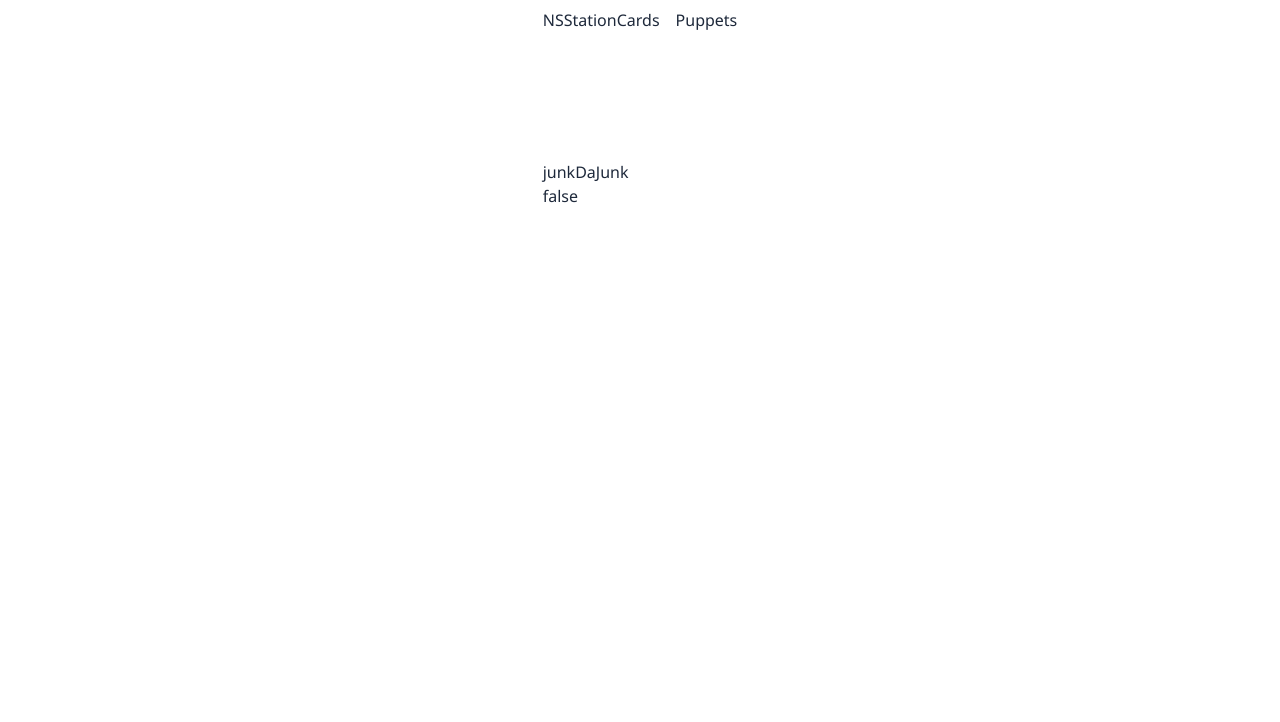
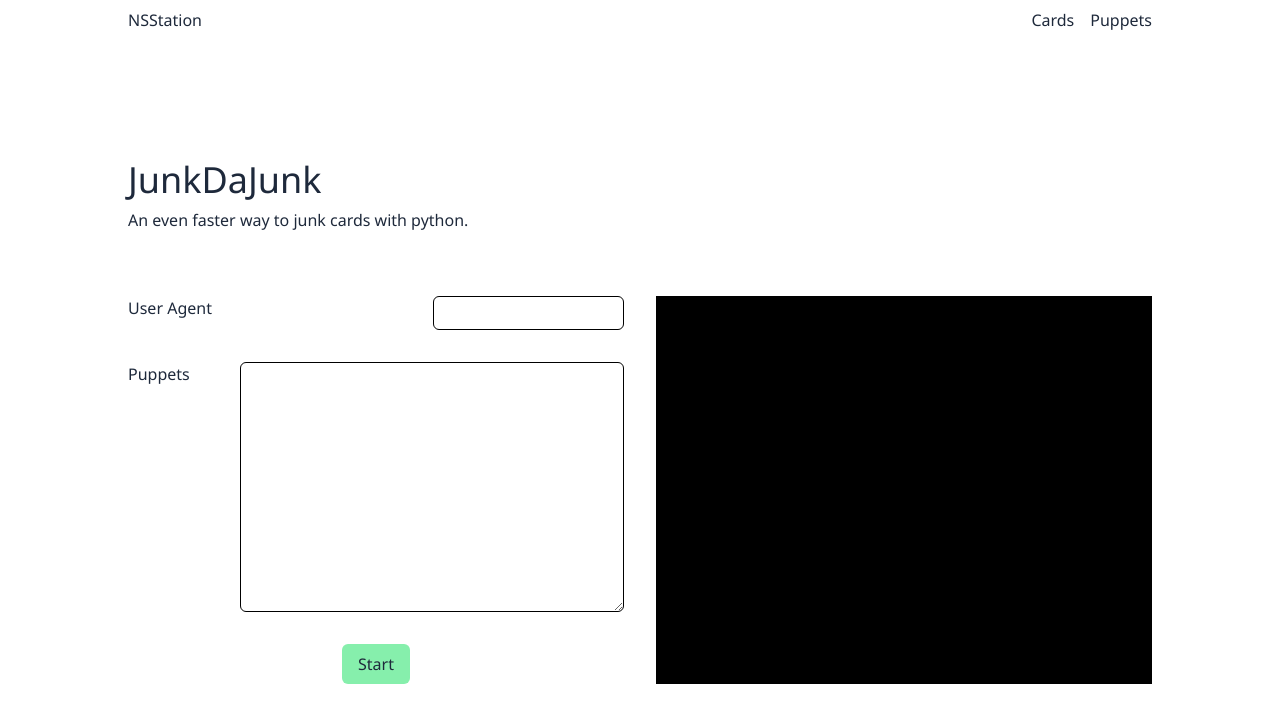
Before and after one commit to Kractero/hare, a SvelteKit app: page /tools/junkDaJunk in a window 1280 px wide. Shown: the top 722 px of the page. Built offline with nearby package versions, Linux system fonts and the light colour scheme.

Commit message:
migrate junkdajunk

```diff
--- /dev/null
+++ b/src/component/InputCredentials.svelte
@@ -0,0 +1,26 @@
+<script lang="ts">
+    export let main: string;
+    export let puppets: string;
+    export let password: string = "";
+</script>
+
+<div class="flex gap-4 justify-between max-w-lg">
+    <label class="w-24"for="main">User Agent</label>
+    <input required id="main" bind:value={main} class="text-black p-1 max-w-xs rounded-md border border-black dark:border-none" />
+</div>
+<div class="flex gap-4 justify-between max-w-lg">
+    <label class="w-24" for="pup">Puppets</label>
+    <textarea required id="pup" rows="10" bind:value={puppets} class="text-black p-1 w-96 rounded-md border border-black dark:border-none" />
+</div>
+{#if password}
+    <div class="flex gap-4 justify-between max-w-lg">
+        <label class="w-24" for="main">Password</label>
+        <input id="pass" disabled={puppets.includes(',')} bind:value={password} title={puppets.includes(',') ? "A comma is detected in the puppet list, assuming that format." : ""}
+            class="text-black p-1  max-w-xs rounded-md border border-black dark:border-none disabled:opacity-25" />
+    </div>
+{/if}
+<div class="max-w-lg flex justify-center">
+    <button type="submit" class="bg-green-300 rounded-md px-4 py-2 transition duration-300 hover:bg-green-500">
+        Start
+    </button>
+</div>
--- a/src/lib/tools.ts
+++ b/src/lib/tools.ts
@@ -12,9 +12,15 @@ interface Tool {
 
 export const tools: Array<Tool> = [
     {
-        "name": "gotissues",
+        "name": "gotIssues",
         "description": "An even faster way to answer issues with python.",
         "category": "cards",
-        "credentials": true
+        "credentials": true,
+    },
+    {
+        "name": "junkDaJunk",
+        "description": "An even faster way to junk cards with python.",
+        "category": "cards",
+        "credentials": true,
     }
 ]
--- a/src/routes/+page.svelte
+++ b/src/routes/+page.svelte
@@ -3,7 +3,7 @@
 import Tool from "../component/Tool.svelte";
 
 </script>
-<div class="w-[1280px] max-w-7xl">
+<div class="w-[1024px] max-w-5xl">
     <h1 class="text-textprimary font-bold tracking-wide text-4xl mb-4">NationStates Station</h1>
     <p class="font-extralight tracking-tight">A central location to run NationStates scripts.</p>
 </div>
--- a/src/routes/tools/gotissues/+page.svelte
+++ b/src/routes/tools/gotissues/+page.svelte
@@ -1,13 +1,16 @@
 <script lang="ts">
 	import { handleDownload } from "$lib/download";
 	import { htmlContent } from "$lib/htmlContent";
+	import { onDestroy } from "svelte";
+	import InputCredentials from "../../../component/InputCredentials.svelte";
 	import { abortController, parser, sleep } from "../../../globals";
 
     let progress: Array<string> = [];
     let main = "";
     let puppets = "";
     let password = "";
-    let content = "";
+
+    onDestroy(() => abortController.abort())
 
     async function gotIssues(main: string, puppets: string, password?: string) {
         let userAgent = `${main} Gotissues Written by 9003, Email NSWA9002@gmail.com,discord: 9003, NSNation 9003`;
@@ -30,7 +33,7 @@
             const nation_formatted = nation.toLowerCase().replaceAll(" ", "_");
             try {
                 await sleep(700);
-                progress.push(`Processing ${nation} ${i + 1}/${puppetList.length}`);
+                progress = [...progress, `Processing ${nation} ${i + 1}/${puppetList.length}`];
                 const response = await fetch(
                     "https://www.nationstates.net/cgi-bin/api.cgi/?nation=" +
                     nation +
@@ -45,30 +48,27 @@
                 );
                 const xml = await response.text();
                 const xmlObj = parser.parse(xml);
-                console.log(xmlObj)
-                const issueIds = xmlObj.NATION.ISSUES;
-                console.log(issueIds)
+                const issueIds = xmlObj.NATION.ISSUES.ISSUE.map(issue => issue["@_id"]);
                 const packs = xmlObj.NATION.PACKS;
                 issueIds.forEach((issue) => {
-                    console.log(issue)
-                    openNewLinkArr.push(`https://www.nationstates.net/container=${nation_formatted}/nation=${nation_formatted}/page=show_dilemma/dilemma=${issue.getAttribute('id')}/template-overall=none//User_agent=${userAgent}/Script=Gotissues/Author_Email=NSWA9002@gmail.com/Author_discord=9003/Author_main_nation=9003/`)
-                    issuesContent += `<tr><td><p>${issuesCount+1}</p></td><td><p><a target="_blank" href="https://www.nationstates.net/container=${nation_formatted}/nation=${nation_formatted}/page=show_dilemma/dilemma=${issue.getAttribute('id')}/template-overall=none//User_agent=${userAgent}/Script=Gotissues/Author_Email=NSWA9002@gmail.com/Author_discord=9003/Author_main_nation=9003/">Link to Issue</a></p></td></tr>\n`
+                    openNewLinkArr.push(`https://www.nationstates.net/container=${nation_formatted}/nation=${nation_formatted}/page=show_dilemma/dilemma=${issue}/template-overall=none//User_agent=${userAgent}/Script=Gotissues/Author_Email=NSWA9002@gmail.com/Author_discord=9003/Author_main_nation=9003/`)
+                    issuesContent += `<tr><td><p>${issuesCount+1}</p></td><td><p><a target="_blank" href="https://www.nationstates.net/container=${nation_formatted}/nation=${nation_formatted}/page=show_dilemma/dilemma=${issue}/template-overall=none//User_agent=${userAgent}/Script=Gotissues/Author_Email=NSWA9002@gmail.com/Author_discord=9003/Author_main_nation=9003/">Link to Issue</a></p></td></tr>\n`
                     issuesCount++
                 });
-                if (packs && packs.textContent) {
-                    for (let i = 0; i < parseInt(packs.textContent); i++) {
+                if (packs) {
+                    for (let i = 0; i < parseInt(packs); i++) {
                         interimPacks.push(`https://www.nationstates.net/page=deck/nation=${nation_formatted}/container=${nation_formatted}/?open_loot_box=1/template-overall=none//User_agent=${userAgent}/Script=Gotissues/Author_Email=NSWA9002@gmail.com/Author_discord=9003/Author_main_nation=9003/autoclose=1`)
                         packContent += `<tr><td><p>${packsCount+1}</p></td><td><p><a target="_blank" href="https://www.nationstates.net/page=deck/nation=${nation_formatted}/container=${nation_formatted}/?open_loot_box=1/template-overall=none//User_agent=${userAgent}/Script=Gotissues/Author_Email=NSWA9002@gmail.com/Author_discord=9003/Author_main_nation=9003/autoclose=1">Link to Pack</a></p></td></tr>\n`
                         packsCount++
                     }
                 }
             } catch (err) {
-                progress.push(`Error processing ${nation} with ${err}`);
+                progress = [...progress, `Error processing ${nation} with ${err}`];
             }
         }
         openNewLinkArr = [...openNewLinkArr, ...interimPacks]
         issuesContent = issuesContent += packContent
-        progress.push(`Finished processing`);
+        progress = [...progress, `Finished processing`];
         handleDownload("html", htmlContent(issuesContent), "gotIssues");
     }
 </script>
@@ -76,28 +76,11 @@
 <h1 class="text-4xl mb-2">gotIssues</h1>
 <p class="mb-16">An even faster way to answer issues with python.</p>
 
-<div class="w-[1280px] max-w-7xl grid grid-cols-2">
+<div class="lg:w-[1024px] lg:max-w-5xl flex flex-col lg:flex-row gap-8">
     <form on:submit={() => gotIssues(main, puppets, password)} class="flex flex-col gap-8">
-        <div class="flex gap-4 justify-between max-w-lg">
-            <label class="w-24" id="main">User Agent</label>
-            <input required id="main" bind:value={main} class="text-black p-1 max-w-xs rounded-md border border-black dark:border-none" />
-        </div>
-        <div class="flex gap-4 justify-between max-w-lg">
-            <label class="w-24" id="main">Puppets</label>
-            <textarea required id="main" rows="10" bind:value={puppets} class="text-black p-1 w-96 rounded-md border border-black dark:border-none" />
-        </div>
-        <div class="flex gap-4 justify-between max-w-lg">
-            <label class="w-24" id="main">Password</label>
-            <input id="main" disabled={puppets.includes(',')} bind:value={password} title={puppets.includes(',') ? "A comma is detected in the puppet list, assuming that format." : ""}
-                class="text-black p-1  max-w-xs rounded-md border border-black dark:border-none disabled:opacity-25" />
-        </div>
-        <div class="max-w-lg flex justify-center">
-            <button type="submit" class="bg-green-300 rounded-md px-4 py-2 transition duration-300 hover:bg-green-500">
-                Start
-            </button>
-        </div>
+        <InputCredentials bind:main={main} bind:puppets={puppets} bind:password={password} />
     </form>
-    <pre class="whitespace-pre-wrap bg-gray-400 text-black">
+    <pre class="flex-1 p-2 whitespace-pre-wrap bg-black dark:bg-gray-50 text-white dark:text-black font-medium font-mono inline-block">
         {#if progress && progress[0]}
             {#each progress as update}
                 <p>{update}</p>
--- /dev/null
+++ b/src/routes/tools/junkDaJunk/+page.svelte
@@ -0,0 +1,142 @@
+<script lang="ts">
+	import { onDestroy } from 'svelte';
+	import { abortController, parser, sleep } from '../../../globals';
+	import { handleDownload } from '$lib/download';
+	import { htmlContent } from '$lib/htmlContent';
+	import InputCredentials from '../../../component/InputCredentials.svelte';
+
+	let progress: Array<string> = [];
+	let main = '';
+	let puppets = '';
+
+	onDestroy(() => abortController.abort());
+
+	async function junkDaJunk(main: string, puppets: string) {
+		let junkHtml = '';
+		let puppetsList = puppets.split('\n');
+		let openNewLinkArr = [];
+		for (let i = 0; i < puppetsList.length; i++) {
+			let nation = puppetsList[i].toLowerCase().replaceAll(' ', '_');
+			if (abortController.signal.aborted) {
+				break;
+			}
+			try {
+				await sleep(700);
+				progress = [...progress, `Processing ${nation} ${i + 1}/${puppetsList.length}`];
+				const response = await fetch(
+					`https://www.nationstates.net/cgi-bin/api.cgi/?nationname=${nation}&q=cards+deck`,
+					{
+						headers: {
+							'User-Agent': main
+						}
+					}
+				);
+				const xml = await response.text();
+				const xmlDocument = parser.parse(xml);
+				const cards = xmlDocument.CARDS.DECK.CARD;
+				for (let i = 0; i < cards.length; i++) {
+					const id = cards[i].CARDID;
+					const season = cards[i].SEASON;
+					await sleep(700);
+					const response = await fetch(
+						`https://www.nationstates.net/cgi-bin/api.cgi/?cardid=${id}&season=${season}&q=card+markets+info`,
+						{
+							headers: {
+								'User-Agent': main
+							}
+						}
+					);
+					const xml = await response.text();
+					const xmlDocument = parser.parse(xml);
+                    console.log(xmlDocument)
+					const category = xmlDocument.CARD.CATEGORY;
+					const marketValue = xmlDocument.CARD.MARKET_VALUE;
+					const region = xmlDocument.CARD.REGION;
+
+					let highestBid = 0;
+					const markets = xmlDocument.CARD.MARKETS ? xmlDocument.CARD.MARKETS.MARKET : [];
+
+					if (Array.isArray(markets)) {
+                        markets.forEach((market) => {
+                            if (market.TYPE === 'bid') {
+                                const price = parseFloat(market.PRICE);
+                                if (price > highestBid) {
+                                    highestBid = price;
+                                }
+                            }
+					    });
+                    } else {
+                        if (markets.TYPE === 'bid') {
+                                const price = parseFloat(markets.PRICE);
+                                if (price > highestBid) {
+                                    highestBid = price;
+                                }
+                            }
+                    }
+
+					let junk = false;
+					const categoryThresholds: {[key: string]: number} = {
+						common: 0.5,
+						uncommon: 1,
+						rare: 1,
+						'ultra-rare': 1,
+						epic: 1
+					};
+
+					if (
+						categoryThresholds.hasOwnProperty(category) &&
+						highestBid < categoryThresholds[category]
+					) {
+						junk = true;
+					}
+					if (parseFloat(marketValue) >= 10) junk = false;
+
+					// if (region) {
+					//   region = region.textContent
+					//   if (region === "Testregionia") {
+					//     junk = false
+					//   }
+					// }
+
+					if (junk) {
+						progress = [...progress, `${i + 1}/${
+							cards.length
+						} -> Junking S${season} ${id} with mv ${marketValue} and highest bid ${highestBid}, rarity ${category}`];
+						openNewLinkArr.push(
+							`https://www.nationstates.net/container=${nation}/nation=${nation}/page=ajax3/a=junkcard/card=${id}/season=${season}/User_agent=${main}Script=JunkDaJunk/Author_Email=NSWA9002@gmail.com/Author_discord=9003/Author_main_nation=9003/autoclose=1`
+						);
+						junkHtml += `<tr><td><p>${i + 1} of ${cards.length}</p></td><td><p><a target="_blank" href="https://www.nationstates.net/container=${nation}/nation=${nation}/page=ajax3/a=junkcard/card=${id}/season=${season}/User_agent=${main}Script=JunkDaJunk/Author_Email=NSWA9002@gmail.com/Author_discord=9003/Author_main_nation=9003/autoclose=1\n">Link to Card</a></p></td></tr>\n`;
+					} else {
+						progress = [...progress, `${i + 1}/${
+							cards.length
+						} -> Gifting ${id} with mv ${marketValue} and highest bid ${highestBid}, rarity ${category}`];
+						openNewLinkArr.push(
+							`https://www.nationstates.net/page=deck/container=${nation}/nation=${nation}/card=${id}/season=${season}/gift=1/User_agent=${main}Script=JunkDaJunk/Author_Email=NSWA9002@gmail.com/Author_discord=9003/Author_main_nation=9003/autoclose=1`
+						);
+						junkHtml += `<tr><td><p>${i + 1} of ${cards.length}</p></td><td><p><a target="_blank" href="https://www.nationstates.net/page=deck/container=${nation}/nation=${nation}/card=${id}/season=${season}/gift=1/User_agent=${main}Script=JunkDaJunk/Author_Email=NSWA9002@gmail.com/Author_discord=9003/Author_main_nation=9003/autoclose=1\n">Link to Card</a></p></td></tr>\n`;
+					}
+				}
+			} catch (err) {
+				progress = [...progress, `Error processing ${nation} with ${err}`];
+			}
+		}
+		progress = [...progress, `Finished processing`];
+		handleDownload('html', htmlContent(junkHtml), 'junkDaJunk');
+	}
+</script>
+
+<h1 class="text-4xl mb-2">JunkDaJunk</h1>
+<p class="mb-16">An even faster way to junk cards with python.</p>
+
+<div class="lg:w-[1024px] lg:max-w-5xl flex flex-col lg:flex-row gap-8">
+    <form on:submit={() => junkDaJunk(main, puppets)} class="flex flex-col gap-8">
+        <InputCredentials bind:main={main} bind:puppets={puppets} />
+    </form>
+    <pre class="flex-1 p-2 whitespace-pre-wrap bg-black dark:bg-gray-50 text-white dark:text-black font-medium font-mono inline-block">
+        {#if progress && progress[0]}
+            {#each progress as update}
+                <p>{update}</p>
+            {/each}
+        {/if}
+    </pre>
+</div>
```
Also changed, not shown: static/junkDaJunk.png (added). Lines whose indentation alone changed are shown as unchanged.
